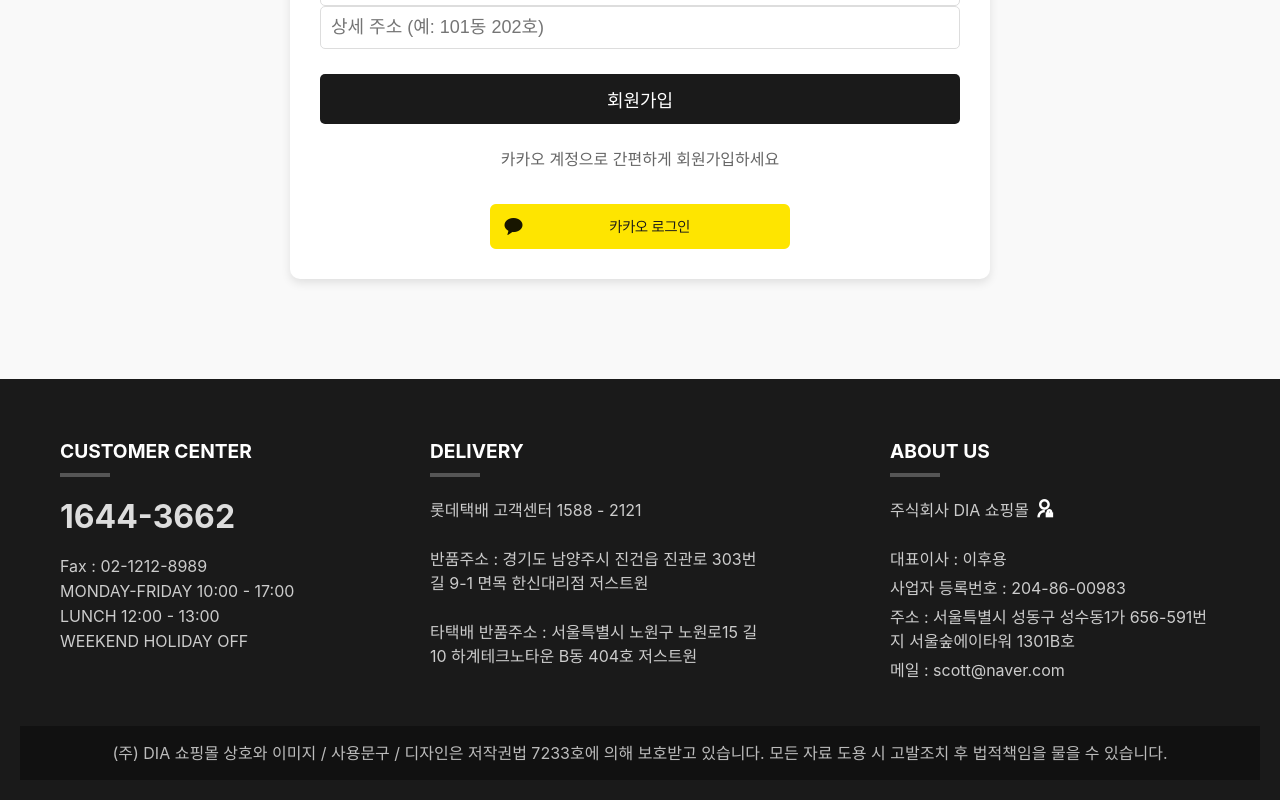
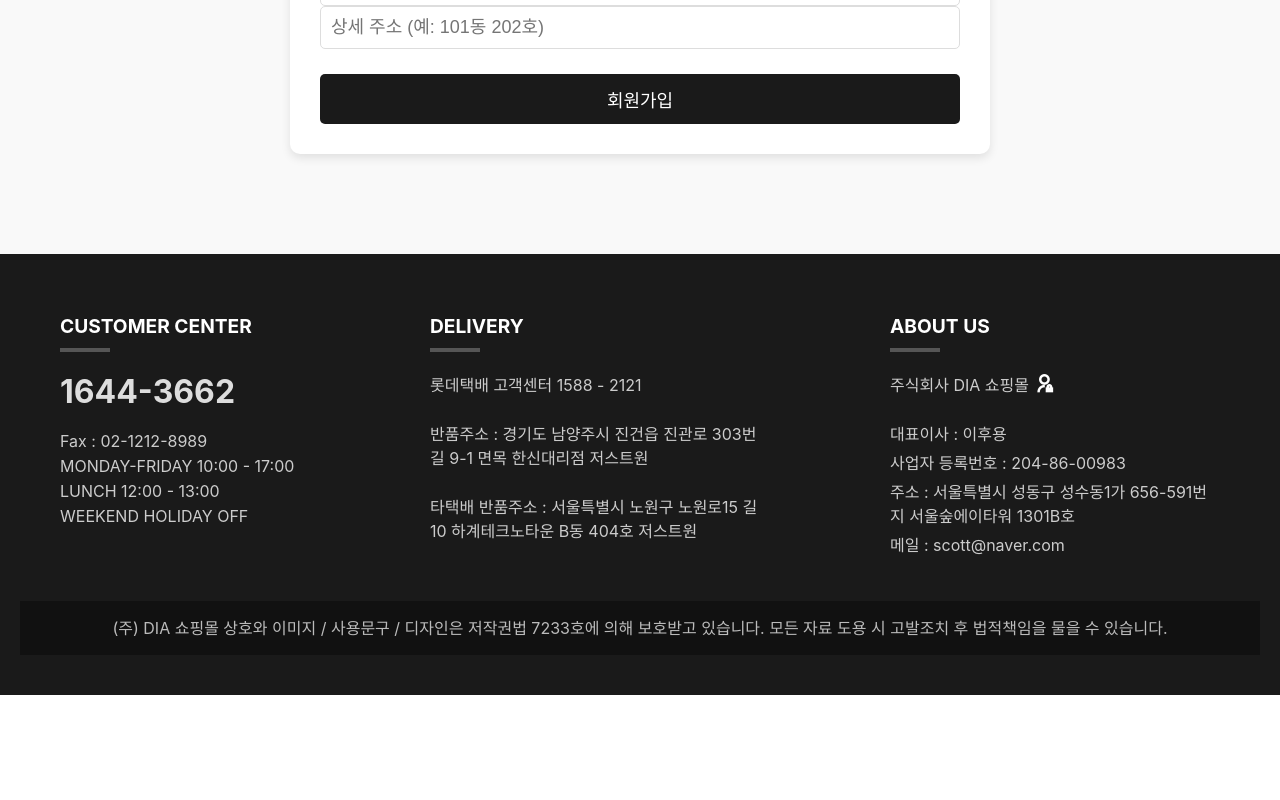
Before and after one commit to Team-Dia/TeamDia-Client, a React (Create React App) app: page /memberRegister in a window 1280 px wide. Shown: the part 931-1731 px from the top of the page. After the commit the page ends 1626 px from the top, so only its background shows below. Built offline with nearby package versions, Linux system fonts and the light colour scheme; a web font is replaced by a local one.

Commit message:
kakaoLogin fix

```diff
--- a/src/Component/Member/MemberRegister.js
+++ b/src/Component/Member/MemberRegister.js
@@ -729,7 +729,7 @@
                     <button type="submit" id="register-button">
                         회원가입
                     </button>
-                    <p className="sns-login-text">카카오 계정으로 간편하게 회원가입하세요</p>
+                    {/* <p className="sns-login-text">카카오 계정으로 간편하게 회원가입하세요</p>
                     <div className="login-page-sns">
                         <img
                             src={kakaoLoginImage}  // 기존 이미지 유지
@@ -737,7 +737,7 @@
                             className="kakao-button"
                             onClick={handleKakaoLogin} // 변경된 로그인 요청 함수 적용
                         />
-                    </div>
+                    </div> */}
                 </form>
             </article>
         </main>
```
